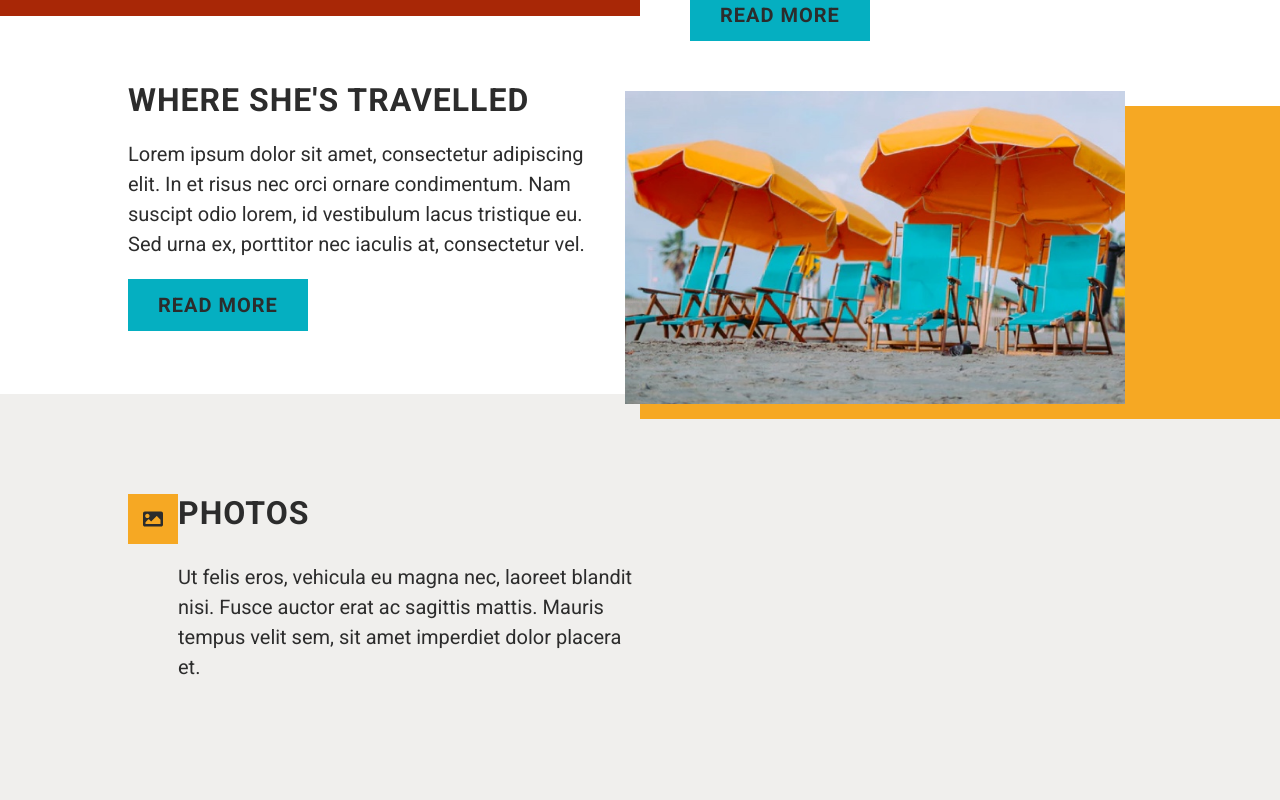
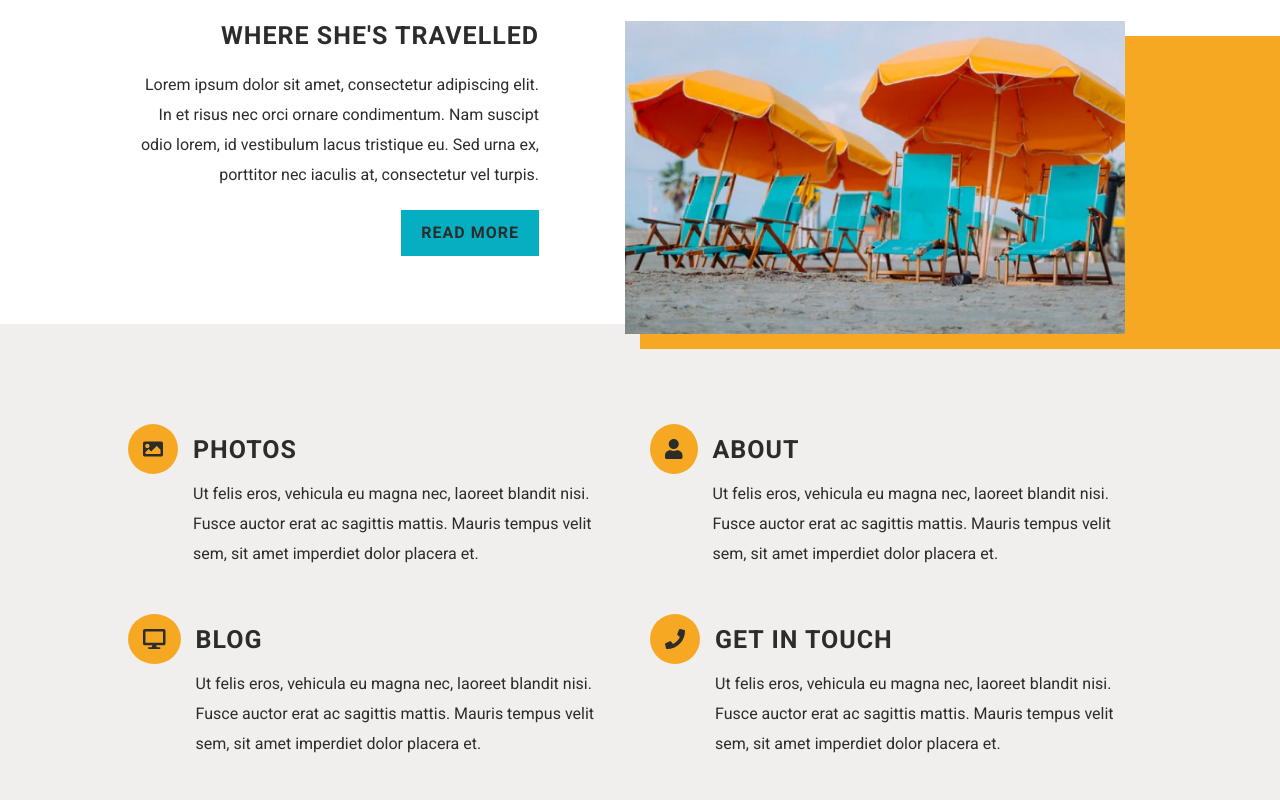
Before and after one commit to mattyrivera/matty_rivera_project2, a plain HTML site: page index.html in a window 1280 px wide. Shown: the part 1360-2160 px from the top of the page. Drawn offline with Linux system fonts and the light colour scheme.

Commit message:
Sophie's Journey section added

```diff
--- a/index.html
+++ b/index.html
@@ -51,7 +51,7 @@
         <section class="section section__content--about">
                 <div class="wrapper">
                     <div class="section__content">
-                        <h2 class="section__heading">Who is Sophie</h2>
+                        <h2 class="section__heading">Who is Sophie?</h2>
                         <p class="paragraph paragraph--about">Lorem ipsum dolor sit, amet, consectetur adipiscing elit. In et risus nec orci ornare condimentum. Nam suscipit odio lorem, id vestibulum lacus tristique eu. Sed urna ex, porttitor nec iaculis at, consecteur vel turpis. Vestibulum ultricies, felis in lacinia porttitor, tortor metus convallis augue, at fermentum diam erat nec quam. Nulla facilisi.</p>
                         <a href="#" class="button">Find out more</a>
                     </div>
@@ -70,7 +70,7 @@
                 </div>
                 <div class="blog__container--description blog--bottom blog__content">
                     <h2 class="section__heading--sub-heading">Where She's Travelled</h2>
-                    <p class="paragraph paragraph--blog">Lorem ipsum dolor sit amet, consectetur adipiscing elit. In et risus nec orci ornare condimentum. Nam suscipt odio lorem, id vestibulum lacus tristique eu. Sed urna ex, porttitor nec iaculis at, consectetur vel.</p>
+                    <p class="paragraph paragraph--blog">Lorem ipsum dolor sit amet, consectetur adipiscing elit. In et risus nec orci ornare condimentum. Nam suscipt odio lorem, id vestibulum lacus tristique eu. Sed urna ex, porttitor nec iaculis at, consectetur vel turpis.</p>
                     <a href="#" class="button btn--blog">Read More</a>
                 </div>
                 <div class="blog__container--image blog__image--right blog__content">
@@ -103,21 +103,79 @@
             </div> -->
         </section>
         <!-- SECTION--- extra links -->
-        <section class="section section__content--extra-links">
+        <section class="section__extra-links">
             <div class="wrapper">
-                <div class="extra-links">
-                    <div class="button__icons">
-                        <a href="#" class="button__icons--round">
-                            <i class="fas fa-image"></i>
-                        </a>
+                <div class="section__container--extra-links">
+                    <div class="container__extra-links">
+                        <div class="button__icons">
+                            <a href="#" class="button__icons--round">
+                                <i class="fas fa-image"></i>
+                            </a>
+                        </div>
+                        <div class="container__extra-links--description">
+                            <h2 class="section__heading--sub-heading"><a href="#" class="button__sub-heading">Photos</a></h2>
+                            <p class="paragraph paragraph--extra-links">Ut felis eros, vehicula eu magna nec, laoreet blandit nisi. Fusce auctor erat ac sagittis mattis. Mauris tempus velit sem, sit amet imperdiet dolor placera et.</p>
+                        </div>
                     </div>
-                    <div class="sub-heading__paragraph">
-                        <h2 class="section__heading--sub-heading">Photos</h2>
-                        <p class="paragraph">Ut felis eros, vehicula eu magna nec, laoreet blandit nisi. Fusce auctor erat ac sagittis mattis. Mauris tempus velit sem, sit amet imperdiet dolor placera et.</p>
+                    <div class="container__extra-links">
+                        <div class="button__icons">
+                            <a href="#" class="button__icons--round">
+                                <i class="fas fa-user"></i>
+                            </a>
+                        </div>
+                        <div class="container__extra-links--description">
+                            <h2 class="section__heading--sub-heading"><a href="#" class="button__sub-heading">About</a></h2>
+                            <p class="paragraph paragraph--extra-links">Ut felis eros, vehicula eu magna nec, laoreet blandit nisi. Fusce auctor erat ac sagittis mattis. Mauris tempus velit sem, sit amet imperdiet dolor placera et.</p>
+                        </div>
+                    </div>
+                    <div class="container__extra-links">
+                        <div class="button__icons">
+                            <a href="#" class="button__icons--round">
+                                <i class="fas fa-desktop"></i>
+                            </a>
+                        </div>
+                        <div class="container__extra-links--description">
+                            <h2 class="section__heading--sub-heading"><a href="#" class="button__sub-heading">Blog</a></h2>
+                            <p class="paragraph paragraph--extra-links">Ut felis eros, vehicula eu magna nec, laoreet blandit nisi. Fusce auctor erat ac sagittis mattis. Mauris tempus velit sem, sit amet imperdiet dolor placera et.</p>
+                        </div>
+                    </div>
+                    <div class="container__extra-links">
+                        <div class="button__icons">
+                            <a href="#" class="button__icons--round">
+                                <i class="fas fa-phone"></i>
+                            </a>
+                        </div>
+                        <div class="container__extra-links--description">
+                            <h2 class="section__heading--sub-heading"><a href="#" class="button__sub-heading">Get in Touch</a></h2>
+                            <p class="paragraph paragraph--extra-links">Ut felis eros, vehicula eu magna nec, laoreet blandit nisi. Fusce auctor erat ac sagittis mattis. Mauris tempus velit sem, sit amet imperdiet dolor placera et.</p>
+                        </div>
                     </div>
                 </div>
             </div>
         </section>
+        <!-- SECTION--- background image -->
+        <section class="full-bleed__image">
+            <!-- background image on css -->
+        </section>
+        <!-- SECTION--- Sophie's journey -->
+        <section class="section section__content--journey">
+            <div class="wrapper">
+                <div class="container__journey">
+                    <div class="container__journey--image">
+                        <img src="assets/home-image-5.jpg" class="journey__image" alt="Photo of Sophie surrounded by buildings">
+                    </div>
+                    <div class="container__journey--description">
+                        <h2 class="section__heading">Sophie's Journey</h2>
+                        <p class="paragraph paragraph--journey">Lorem ipsum dolor sit amet, consectetur adipiscing elit. Nulla pulvinar tortor nulla elementum eleifend. Vestibulum consequat vestibulum felis pharetra luctus. Quisque interdum orci quis convallis dapibus nulla pulvinar tortor. Lorem ipsum dolor sit amet, consectetur adipiscing elit. Nulla pulvinar tortor nulla elementum eleifend. Vestibulum consequat vestibulum felis pharetra luctus. Quisque interdum orci quis convallis.</p>
+                        <a href="#" class="button">Find out more</a>
+                    </div>
+                </div>
+            </div>
+        </section>
+
+
+
+
 
     </main>
     <footer>
--- a/styles/partials/_about.scss
+++ b/styles/partials/_about.scss
@@ -3,5 +3,6 @@
 }
 
 .paragraph--about {
-    padding-right: 130px;
+    // padding-right: 130px;
+    padding-right: 18%;
 }
--- a/styles/partials/_blog-posts.scss
+++ b/styles/partials/_blog-posts.scss
@@ -102,15 +102,18 @@
 }
 
 .blog__container--description {
-    padding-right: 50px;
+    padding-right: 101px;
     padding-bottom: 40px;
+    padding-top: 10px;
 }
 
 .blog__container--description.blog--top {
-    padding-top: 40px;
-    padding-left: 50px;
+    padding-top: 60px;
+    padding-left: 101px;
     padding-right: 10%;
-
+}
+.blog--bottom {
+    text-align: right;
 }
 
 .paragraph--blog {
--- a/styles/partials/_extra-links.scss
+++ b/styles/partials/_extra-links.scss
@@ -1,19 +1,43 @@
-.section__content--extra-links {
+.section__extra-links {
     background: $bckg-shade;
+    padding: 100px 0 55px 0;
 }
 
-.extra-links {
+.section__container--extra-links {
     display: flex;
-    width: 50%;
+    flex-wrap: wrap;
+    .container__extra-links {
+        display:flex;
+        width: calc(50% - 10px);
+        margin-bottom: 30px;
+        &--description {
+            margin-top:11px;
+        }
+    }
 }
 
+.container__extra-links:nth-child(odd){
+    margin-right: 20px;
+
+}
 
 .button__icons--round {
     color: $text-color;
     font-size: 2rem;
     background: $theme-color;
     padding: 15px 15px;
+    border-radius: 50%;
     display: flex;
     align-items: center;
     justify-content: center;
 }
+
+.button__sub-heading {
+    text-decoration: none;
+    color: $text-color;
+    padding-left: 15px;
+}
+
+.paragraph--extra-links {
+    margin: 15px;
+}
--- a/styles/partials/_global.scss
+++ b/styles/partials/_global.scss
@@ -17,12 +17,12 @@ html {
 
 // MAIN HEADING STYLING
 .section__heading {
-    @include heading-font(4.2rem);
+    @include heading-font(3.4rem);
     margin: 0;
 }
 
 .section__heading--sub-heading {
-    @include heading-font(3.2rem);
+    @include heading-font(2.5rem);
     margin: 0;
 }
 
@@ -34,7 +34,7 @@ html {
 .button {
     @include btn-links-font;
     text-decoration: none;
-    padding: 10px 30px;
+    padding: 15px 20px;
     background: $accent-primary-color;
     display: inline-block;
 }
--- /dev/null
+++ b/styles/partials/_image-background.scss
@@ -0,0 +1,8 @@
+section.full-bleed__image {
+    background-image: url(../assets/home-image-4.jpg);
+    min-height: 60vh;
+    width: 100%;
+    background-repeat: no-repeat;
+    background-position: center;
+    background-size: cover;
+}
--- /dev/null
+++ b/styles/partials/_journey.scss
@@ -0,0 +1,15 @@
+.container__journey {
+    display: flex;
+    &--image {
+        margin-right: 50px;
+    }
+    &--description {
+        margin-left: 25px;
+    }
+}
+
+.journey__image{
+    max-width: 280px;
+    display: block;
+    box-shadow: 15px 15px 0px 0px rgba(246, 168, 35, 1);
+}
--- a/styles/partials/_variables.scss
+++ b/styles/partials/_variables.scss
@@ -48,12 +48,13 @@ $form-text-color: #4f4f4f;
     text-transform: uppercase;
 }
 
+// font-size: 2rem | line-height: 32px
 @mixin btn-links-font {
     font-family: 'Roboto', sans-serif;
-    font-size: 2rem;
+    font-size: 1.6rem;
     font-weight: 700;
     letter-spacing: 1px;
-    line-height: 32px;
+    line-height: 16px;
     color: $text-color;
     text-transform: uppercase;
 }
@@ -61,7 +62,8 @@ $form-text-color: #4f4f4f;
 // line-height (32px)
 @mixin body-font {
     font-family: 'Roboto', sans-serif;
-    font-size: 2rem;
+    font-size: 1.6rem;
+    // font-size: 2rem;
     line-height: 30px;
     font-weight: 400;
     color: $text-color;
--- a/styles/style.scss
+++ b/styles/style.scss
@@ -5,3 +5,5 @@
 @import "partials/about";
 @import "partials/blog-posts";
 @import "partials/extra-links";
+@import "partials/image-background";
+@import "partials/journey";
```
Also changed, not shown: assets/image-solid.svg (added), styles/style.css, 1 other file.
